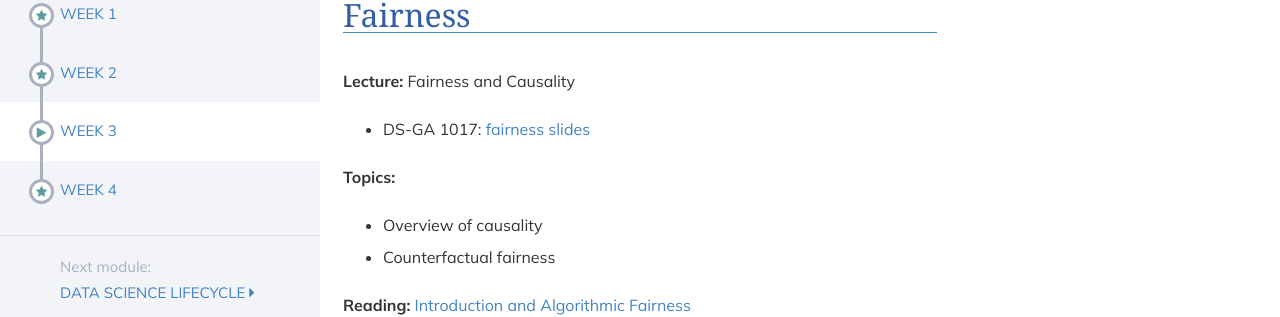
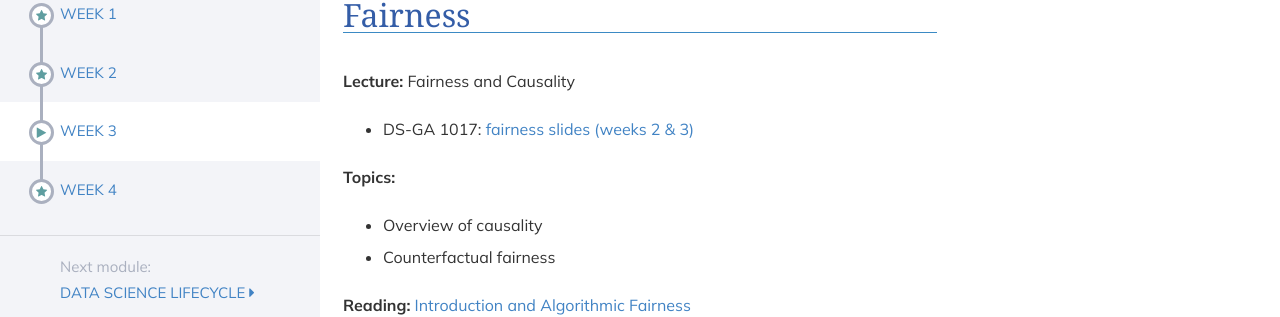
Before and after one commit to DataResponsibly/rds24, a Jekyll site: the page built from modules/fairness/_posts/2000-01-03-week3.md, in a window 1280 px wide. Shown: the part 145-462 px from the top of the page. Built offline with Jekyll 4.4.1, drawn with Linux system fonts in a browser that asks for light colours; nearby versions of some CDN libraries.

Commit message:
Update 2000-01-03-week3.md

```diff
--- a/modules/fairness/_posts/2000-01-03-week3.md
+++ b/modules/fairness/_posts/2000-01-03-week3.md
@@ -6,7 +6,8 @@ title: Week 3
 
 **Lecture:** Fairness and Causality
 
-* DS-GA 1017: [fairness slides](../../../assets/2_3_Fairness_1017.pdf)<!-- /  [causality slides](../../../assets/3_causality_202.pdf) -->
+* DS-GA 1017: [fairness slides (weeks 2 & 3)](../../../assets/2_3_Fairness_1017.pdf)
+ <!-- /  [causality slides](../../../assets/3_causality_202.pdf) -->
 <!-- * DS-UA 202: [fairness slides](../../../assets/3_fairness_2023_202.pdf) and [causality slides](../../../assets/4_causality_SP2023_202.pdf) -->
 
 **Topics:**
```
